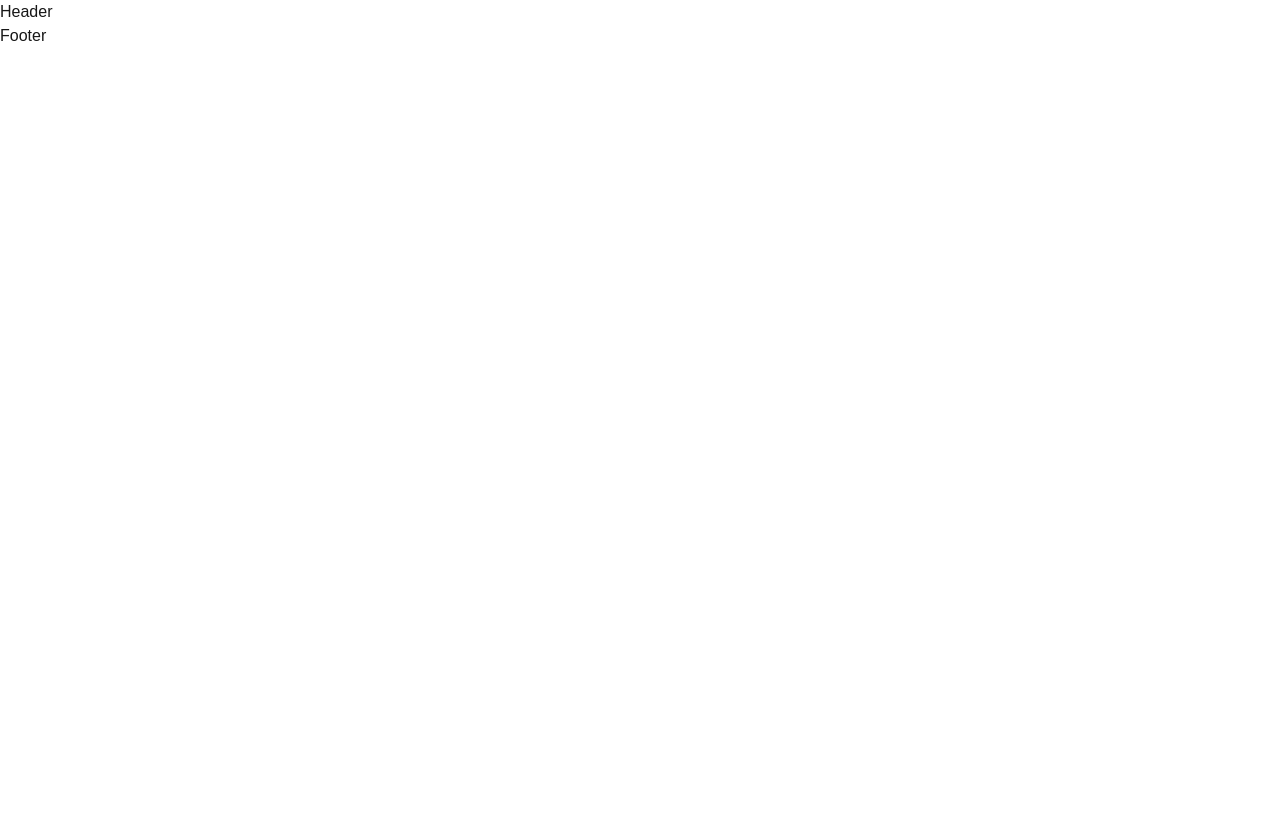
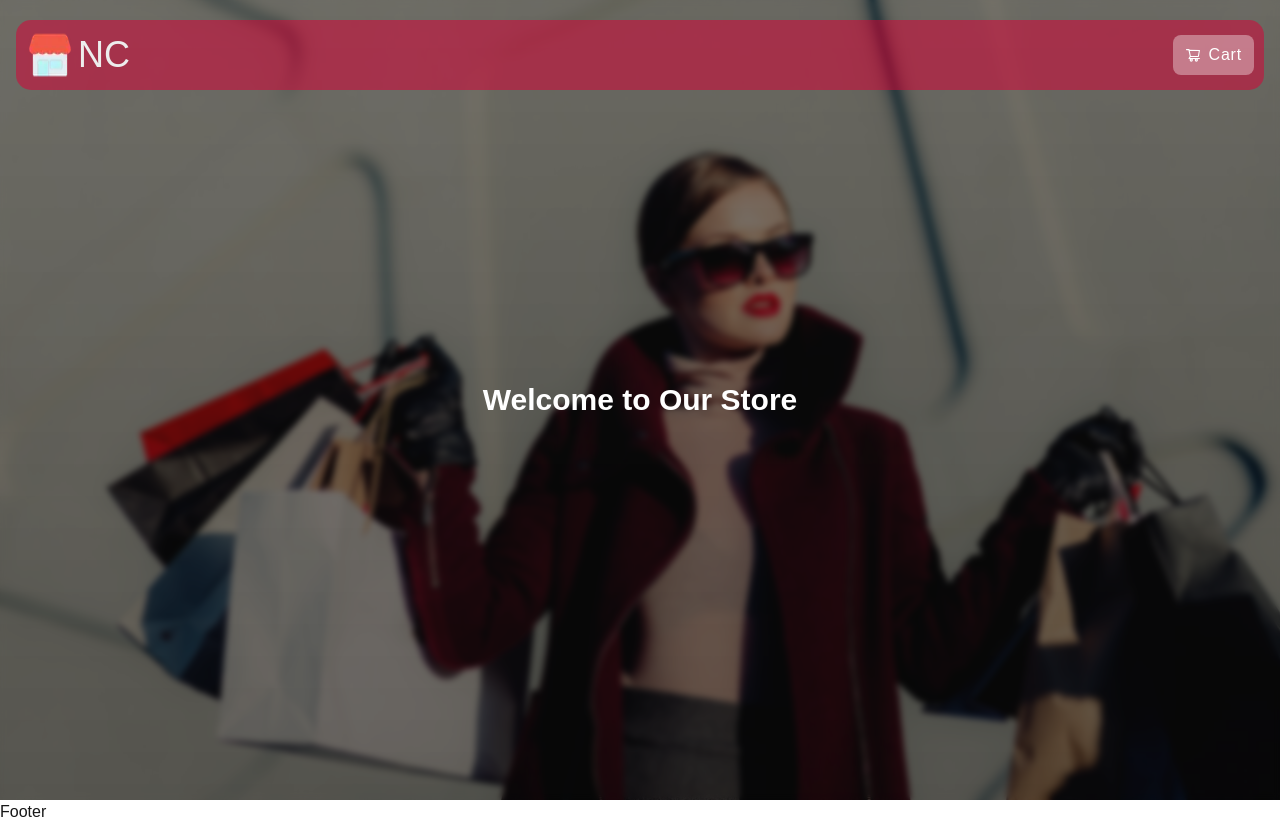
Before and after one commit to AQSA-ABDULLAH/ecommerce-s-app-with-seo, a Next.js app: page / in a window 1280 px wide. Before the commit the page ends 800 px from the top, so only its background shows below. Built offline with nearby package versions, Linux system fonts and the light colour scheme.

Commit message:
create header

```diff
--- a/app/page.js
+++ b/app/page.js
@@ -1,11 +1,12 @@
 import Footer from "@/components/Footer";
-import Header from "@/components/Header";
+import Header from "@/components/hero/Header";
+import Hero from "@/components/hero/Hero";
 import Image from "next/image";
 
 export default function Home() {
   return (
     <>
-      <Header />
+      <Hero />
       <Footer />
     </>
   );
--- a/components/Header.jsx
+++ /dev/null
@@ -1,9 +0,0 @@
-import React from 'react'
-
-function Header() {
-  return (
-    <div>Header</div>
-  )
-}
-
-export default Header
--- /dev/null
+++ b/components/hero/Header.jsx
@@ -0,0 +1,37 @@
+import React from 'react';
+
+function Header() {
+  return (
+    <div className="mx-[16px] bg-[#DA003785] rounded-[15px] flex justify-between items-center py-[8px] px-[10px]">
+      <a href="/" className="text-inherit decoration-inherit">
+        <div className="flex gap-[0.25rem]">
+          <img
+            alt="Logo"
+            src="/assets/logo.webp"
+          />
+          <h2 className="text-[36px] text-[#EDEDED]">NC</h2>
+        </div>
+      </a>
+      <button type="button" className="flex gap-2 items-center rounded-[8px] bg-[#FFFFFF5C] px-3 py-2 text-white">
+        <span className="chakra-button__icon css-1wh2kri">
+          <svg
+            stroke="currentColor"
+            fill="currentColor"
+            strokeWidth="0"
+            viewBox="0 0 1024 1024"
+            aria-hidden="true"
+            focusable="false"
+            height="16px"
+            width="16px"
+            xmlns="http://www.w3.org/2000/svg"
+          >
+            <path d="M922.9 701.9H327.4l29.9-60.9 496.8-.9c16.8 0 31.2-12 34.2-28.6l68.8-385.1c1.8-10.1-.9-20.5-7.5-28.4a34.99 34.99 0 0 0-26.6-12.5l-632-2.1-5.4-25.4c-3.4-16.2-18-28-34.6-28H96.5a35.3 35.3 0 1 0 0 70.6h125.9L246 312.8l58.1 281.3-74.8 122.1a34.96 34.96 0 0 0-3 36.8c6 11.9 18.1 19.4 31.5 19.4h62.8a102.43 102.43 0 0 0-20.6 61.7c0 56.6 46 102.6 102.6 102.6s102.6-46 102.6-102.6c0-22.3-7.4-44-20.6-61.7h161.1a102.43 102.43 0 0 0-20.6 61.7c0 56.6 46 102.6 102.6 102.6s102.6-46 102.6-102.6c0-22.3-7.4-44-20.6-61.7H923c19.4 0 35.3-15.8 35.3-35.3a35.42 35.42 0 0 0-35.4-35.2zM305.7 253l575.8 1.9-56.4 315.8-452.3.8L305.7 253zm96.9 612.7c-17.4 0-31.6-14.2-31.6-31.6 0-17.4 14.2-31.6 31.6-31.6s31.6 14.2 31.6 31.6a31.6 31.6 0 0 1-31.6 31.6zm325.1 0c-17.4 0-31.6-14.2-31.6-31.6 0-17.4 14.2-31.6 31.6-31.6s31.6 14.2 31.6 31.6a31.6 31.6 0 0 1-31.6 31.6z"></path>
+          </svg>
+        </span>
+        <p className='text-[16px] font-medium tracking-wider'>Cart</p>
+      </button>
+    </div>
+  );
+}
+
+export default Header;
--- /dev/null
+++ b/components/hero/Hero.jsx
@@ -0,0 +1,48 @@
+'use client';
+
+import React, { useState, useEffect } from 'react';
+import Header from './Header';
+
+const images = [
+  '/assets/shopping-image.jpg', // Make sure this path is correct
+];
+
+function Hero() {
+  const [currentImageIndex, setCurrentImageIndex] = useState(0);
+
+  // Change the background image every few seconds
+  useEffect(() => {
+    const interval = setInterval(() => {
+      setCurrentImageIndex((prevIndex) => (prevIndex + 1) % images.length);
+    }, 5000); // Change every 5 seconds
+
+    return () => clearInterval(interval);
+  }, []);
+
+  return (
+    <div className="min-h-screen">
+
+      <div
+        className="h-screen bg-cover bg-center relative"
+        style={{
+          backgroundImage: `url(${images[currentImageIndex]})`,
+          backgroundColor: '#ccc',
+          boxShadow:
+            'inset 100px 100px 100px 100px rgba(0,0,0,0)',
+        }}
+      >
+        {/* Overlay */}
+        <div className="absolute inset-0 bg-gradient-to-b from-black/50 to-black/60 backdrop-blur-[3px]"></div>
+
+        <div className='absolute z-50 py-[20px] w-[100%]'>
+        <Header />
+        </div>
+        <div className="absolute inset-0 flex items-center justify-center text-white text-3xl font-bold">
+          Welcome to Our Store
+        </div>
+      </div>
+    </div>
+  );
+}
+
+export default Hero;
```
Also changed, not shown: public/assets/logo.webp (added), public/assets/shopping-image.jpg (added).
